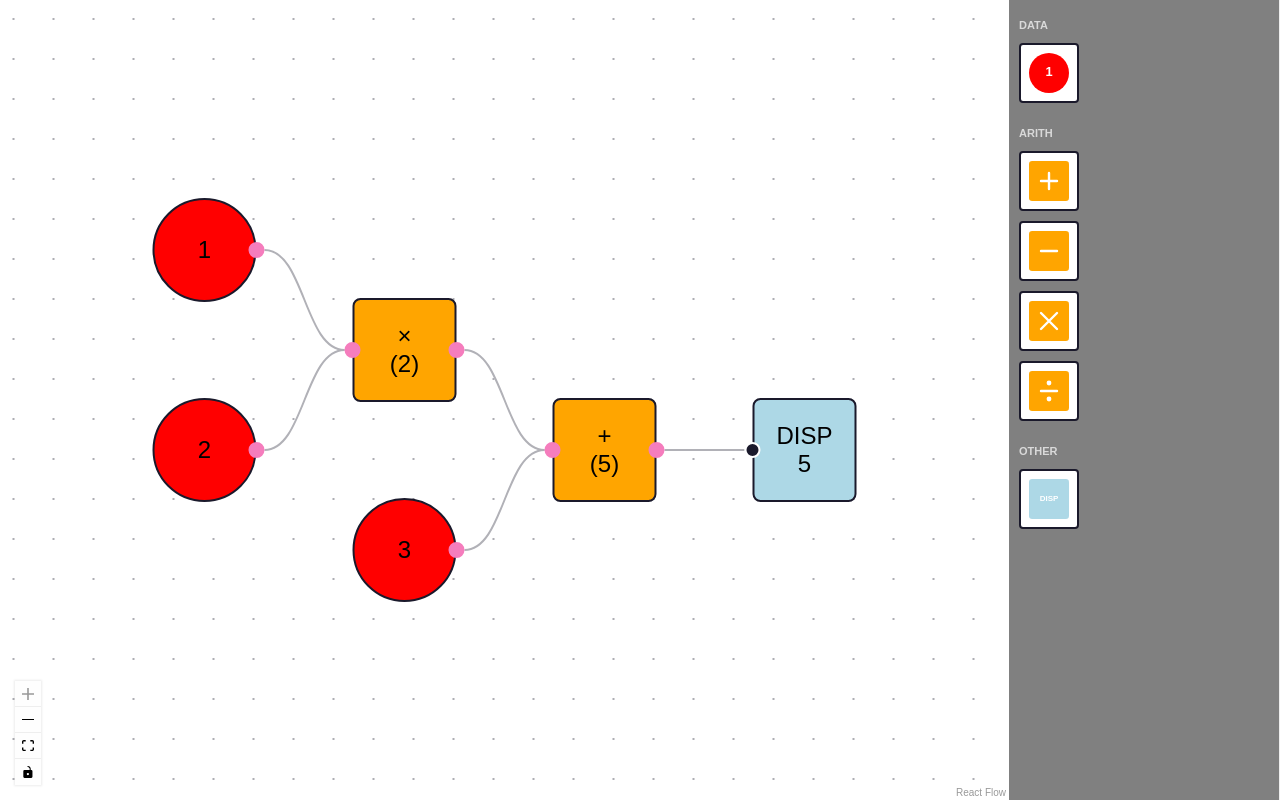
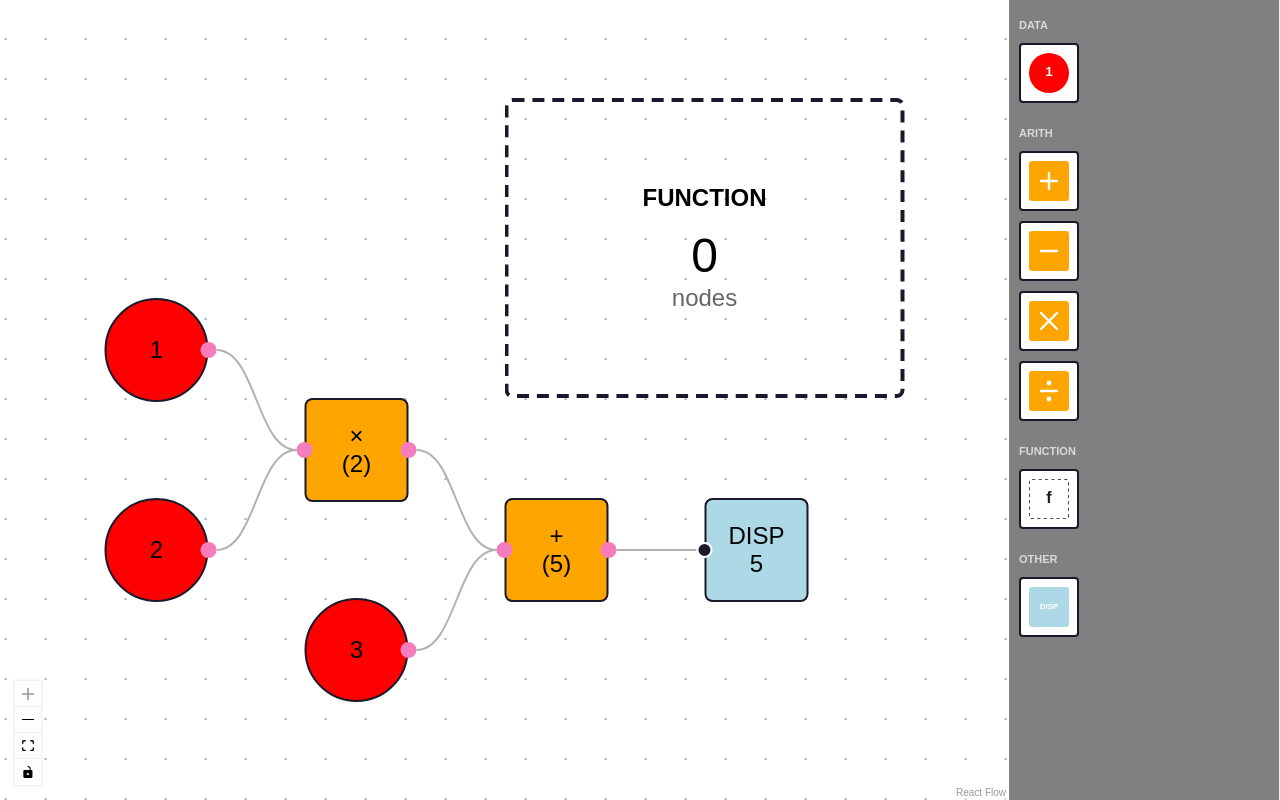
Before and after one commit to maxdarling/vislang-v1, a React (Vite) app: page / in a window 1280 px wide. Built offline with nearby package versions, Linux system fonts and the light colour scheme.

Commit message:
add dummy function node

```diff
--- a/src/App.tsx
+++ b/src/App.tsx
@@ -19,6 +19,7 @@ import { MulNode } from "./nodes/arith/MulNode";
 import { DivNode } from "./nodes/arith/DivNode";
 import { DataNode } from "./nodes/DataNode";
 import { DisplayNode } from "./nodes/DisplayNode";
+import { FunctionNode } from "./nodes/FunctionNode";
 import Sidebar from "./Sidebar";
 import { useDnD, DnDProvider } from "./DnDContext";
 
@@ -26,12 +27,15 @@ import { useDnD, DnDProvider } from "./DnDContext";
 export const nodeTypesByCategory = {
   data: [DataNode],
   arith: [AddNode, SubNode, MulNode, DivNode],
+  function: [FunctionNode],
   other: [DisplayNode],
 } as const;
 
 export const nodeTypes = [
+  // todo: better name
   ...nodeTypesByCategory.data,
   ...nodeTypesByCategory.arith,
+  ...nodeTypesByCategory.function,
   ...nodeTypesByCategory.other,
 ] as const;
 
@@ -41,6 +45,14 @@ const reactFlowNodeTypes = Object.fromEntries(
 ) as Record<(typeof nodeTypes)[number]["type"], (typeof nodeTypes)[number]>;
 
 const initialNodes: Node[] = [
+  {
+    id: "n0",
+    type: FunctionNode.type,
+    position: { x: 200, y: -100 },
+    data: {},
+    width: 200,
+    height: 150,
+  },
   {
     id: "n1",
     type: DataNode.type,
@@ -90,6 +102,7 @@ const initialEdges: Edge[] = [
 let id = 0;
 const getId = () => `dndnode_${id++}`;
 
+// "drag and drop" flow: a wrapper that includes a drag-and-drop sidebar and a flow canvas.
 function DnDFlow() {
   const reactFlowWrapper = useRef<HTMLDivElement>(null);
   const [nodes, setNodes, onNodesChange] = useNodesState(initialNodes);
--- a/src/Sidebar.tsx
+++ b/src/Sidebar.tsx
@@ -13,6 +13,7 @@ export default function Sidebar() {
   const categoryOrder: Array<keyof typeof nodeTypesByCategory> = [
     "data",
     "arith",
+    "function",
     "other",
   ];
 
--- a/src/components/NodeIcon.tsx
+++ b/src/components/NodeIcon.tsx
@@ -5,6 +5,7 @@ import { MulNode } from "../nodes/arith/MulNode";
 import { DivNode } from "../nodes/arith/DivNode";
 import { DataNode } from "../nodes/DataNode";
 import { DisplayNode } from "../nodes/DisplayNode";
+import { FunctionNode } from "../nodes/FunctionNode";
 
 type NodeIconProps = {
   type: (typeof nodeTypes)[number]["type"];
@@ -142,6 +143,40 @@ export function NodeIcon({ type, size = 50 }: NodeIconProps) {
         </svg>
       );
 
+    case FunctionNode.type:
+      // Rounded square with function symbol (f)
+      return (
+        <svg
+          width={size}
+          height={size}
+          viewBox={viewBox}
+          className={`node-icon node-icon-${type}`}
+        >
+          <rect
+            x="0"
+            y="0"
+            width="50"
+            height="50"
+            rx={borderRadius}
+            stroke="#1a192b"
+            strokeWidth="2"
+            strokeDasharray="4 4"
+            fill="transparent"
+          />
+          <text
+            x="25"
+            y="25"
+            textAnchor="middle"
+            dominantBaseline="middle"
+            fill="#1a192b"
+            fontSize="20"
+            fontWeight="bold"
+          >
+            f
+          </text>
+        </svg>
+      );
+
     default:
       return null;
   }
--- a/src/index.css
+++ b/src/index.css
@@ -92,6 +92,11 @@ body {
   fill: var(--node-color-display);
 }
 
+.node-icon-function rect {
+  fill: transparent;
+  stroke: #1a192b;
+}
+
 /* Canvas node styles - source of truth for all node properties */
 .react-flow__node-default.node-data {
   background-color: var(--node-color-data);
@@ -104,7 +109,7 @@ body {
   padding: 0;
 }
 
-/* Function nodes (add, sub, mul, div) - shared styles and color */
+/* arith nodes (add, sub, mul, div) - shared styles and color */
 .react-flow__node-default.node-add,
 .react-flow__node-default.node-sub,
 .react-flow__node-default.node-mul,
@@ -128,6 +133,34 @@ body {
   align-items: center;
   justify-content: center;
   padding: 0;
+}
+
+.react-flow__node-default.node-function {
+  border: 2px dashed #1a192b;
+  width: 100%;
+  height: 100%;
+  border-radius: 4px;
+  display: flex;
+  flex-direction: column;
+  align-items: center;
+  justify-content: center;
+  padding: 10px;
+  background-color: transparent;
+  box-sizing: border-box;
+}
+
+.react-flow__node-default.node-function .function-label {
+  font-weight: bold;
+  margin-bottom: 8px;
+}
+
+.react-flow__node-default.node-function .function-count {
+  font-size: 24px;
+}
+
+.react-flow__node-default.node-function .function-unit {
+  font-size: 12px;
+  color: #666;
 }
 
 /* DataNode inner content (input and display) - shared styles */
--- a/src/nodes/DataNode.tsx
+++ b/src/nodes/DataNode.tsx
@@ -18,6 +18,7 @@ export function DataNode({ id, data }: NodeProps<DataNode>) {
   const { updateNodeData } = useReactFlow();
   const [value, setValue] = useState<number>(data?.val ?? DataNode.defaultVal);
 
+  // node init
   useEffect(() => {
     if (data?.val === undefined) {
       updateNodeData(id, { val: value });
--- /dev/null
+++ b/src/nodes/FunctionNode.tsx
@@ -0,0 +1,60 @@
+import { useEffect, useState, useMemo } from "react";
+import {
+  type NodeProps,
+  type Node,
+  useReactFlow,
+  useNodes,
+  NodeResizer,
+} from "@xyflow/react";
+
+type FunctionNodeData = {};
+type FunctionNode = Node<FunctionNodeData, "function">;
+
+// notes:
+// - useNodes will cause rerender on any node change, incl select or drag. this suboptimal. we just want create + drag.
+//  - however, separately defining functions in their own flow tab alleviates the issue
+//  - note: we are already seeing this. open console and drag resizeable corner around and repeatedly encircle diff amts of nodes
+//    depth will exceed in a couple of seconds (although no functional issues). (note: can't repro when dragging node itself)
+//
+export function FunctionNode({ id, selected }: NodeProps<FunctionNode>) {
+  const { getIntersectingNodes } = useReactFlow();
+  const allNodes = useNodes();
+  const [intersectionCount, setIntersectionCount] = useState(0);
+
+  // Find the current node in the nodes array to get its full properties
+  const currentNode = useMemo(() => {
+    return allNodes.find((node) => node.id === id);
+  }, [id, allNodes]);
+
+  // Recalculate intersections whenever:
+  // - The function node's position/size changes
+  // - Any node in the flow changes (moves, added, removed)
+  useEffect(() => {
+    if (!currentNode) return;
+
+    const intersectingNodes = getIntersectingNodes(currentNode);
+    // Exclude self from the count
+    const count = intersectingNodes.filter((node) => node.id !== id).length;
+    setIntersectionCount(count);
+  }, [id, currentNode, getIntersectingNodes, allNodes]);
+
+  return (
+    <>
+      <NodeResizer
+        color="#ff0071"
+        isVisible={selected}
+        minWidth={150}
+        minHeight={100}
+      />
+      <div className="react-flow__node-default node-function">
+        <div className="function-label">FUNCTION</div>
+        <div className="function-count">{intersectionCount}</div>
+        <div className="function-unit">
+          {intersectionCount === 1 ? "node" : "nodes"}
+        </div>
+      </div>
+    </>
+  );
+}
+
+FunctionNode.type = "function" as const;
```
Also changed, not shown: examples/node-intersection-example.md (added, +91 -0 lines), examples/resizeable-node-example.md (added, +24 -0 lines), 1 other file (tests, documents, lock files or other folders).
